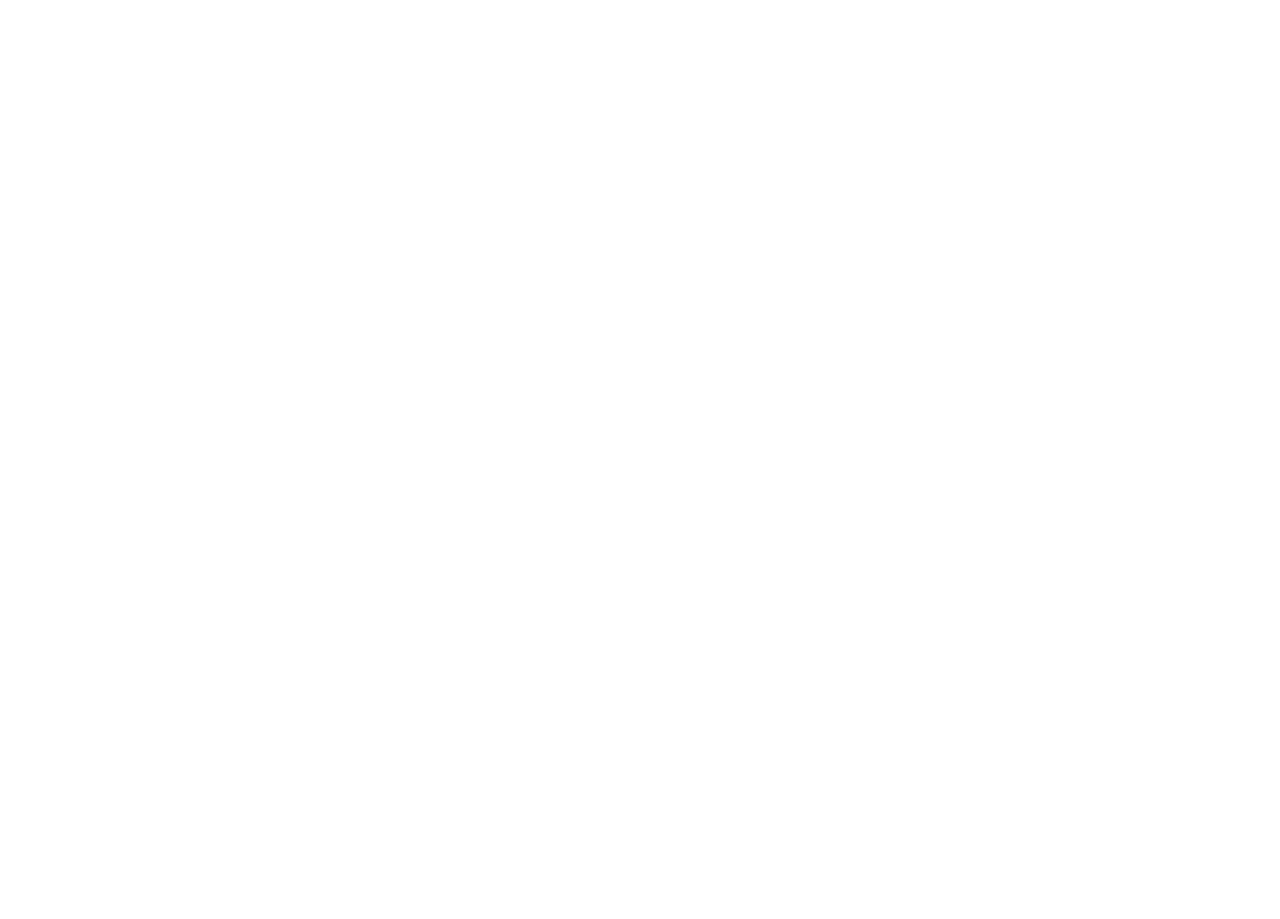
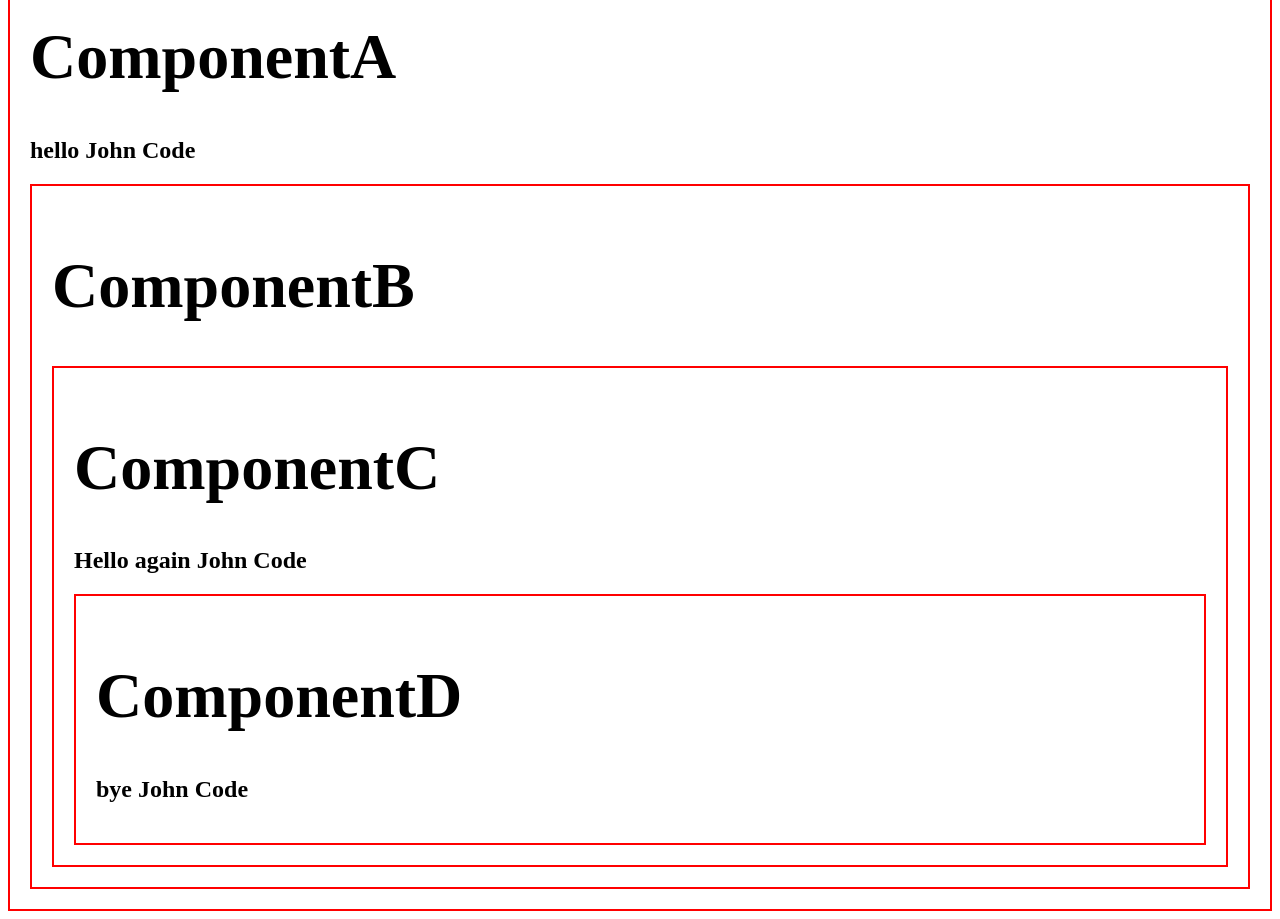
Before and after one commit to itsjohnuser/ReactLearning, a React (Vite) app: page / in a window 1280 px wide. Shown: the part 2620-3539 px from the top of the page. Before the commit the page ends 2583 px from the top, so only its background shows below. Built offline with nearby package versions, Linux system fonts and the light colour scheme.

Commit message:
Use context

```diff
--- a/src/App.jsx
+++ b/src/App.jsx
@@ -60,6 +60,7 @@
 import Component3 from './Component3';
 import ToDoList from './ToDoList';
 import DigitalClock from './DigitalClock';
+import ComponentA from './ComponentA';
 function App() {
   return (
     <>
@@ -72,6 +73,7 @@
       <Component3/>
       <ToDoList />
       <DigitalClock/>
+      <ComponentA/>
     </>
   );
 }
--- /dev/null
+++ b/src/ComponentA.jsx
@@ -0,0 +1,22 @@
+import React,{useState, createContext} from "react"
+
+import ComponentB from "./ComponentB.jsx"
+
+export const UserContext = createContext();
+
+function ComponentA(){
+  const [user,setUser] = useState("John Code")
+
+  return(
+    <div className="box">
+      <h1>ComponentA</h1>
+      <h2>{`hello ${user}`}</h2>
+      <UserContext.Provider value={user}>
+        <ComponentB user = {user}/>
+      </UserContext.Provider>
+
+
+    </div>
+  )
+}
+export default ComponentA
--- /dev/null
+++ b/src/ComponentB.jsx
@@ -0,0 +1,11 @@
+import ComponentC from "./ComponentC"
+function ComponentB(){
+
+  return(
+    <div className="box">
+      <h1>ComponentB</h1>
+      <ComponentC />
+    </div>
+  )
+}
+export default ComponentB
--- /dev/null
+++ b/src/ComponentC.jsx
@@ -0,0 +1,18 @@
+import React,{useContext} from "react"
+import { UserContext } from "./ComponentA"
+import ComponentD from "./ComponentD"
+
+function ComponentC(){
+  const user = useContext(UserContext)
+
+  return(
+    <div className="box">
+      <h1>ComponentC</h1>
+      <h2>
+        {`Hello again ${user}`}
+      </h2>
+      <ComponentD />
+    </div>
+  )
+}
+export default ComponentC
--- /dev/null
+++ b/src/ComponentD.jsx
@@ -0,0 +1,16 @@
+import React,{useContext} from "react";
+import { UserContext } from "./ComponentA";
+
+function ComponentD(){
+
+  const user = useContext(UserContext)
+
+  return(
+    <div className="box">
+
+      <h1>ComponentD</h1>
+      <h2>{`bye ${user}`}</h2>
+    </div>
+  )
+}
+export default ComponentD
--- a/src/index.css
+++ b/src/index.css
@@ -216,3 +216,7 @@
   font-family: monospace;
   text-align: center;
 }
+.box{
+  border: 2px solid red;
+  padding: 20px;
+}
```
